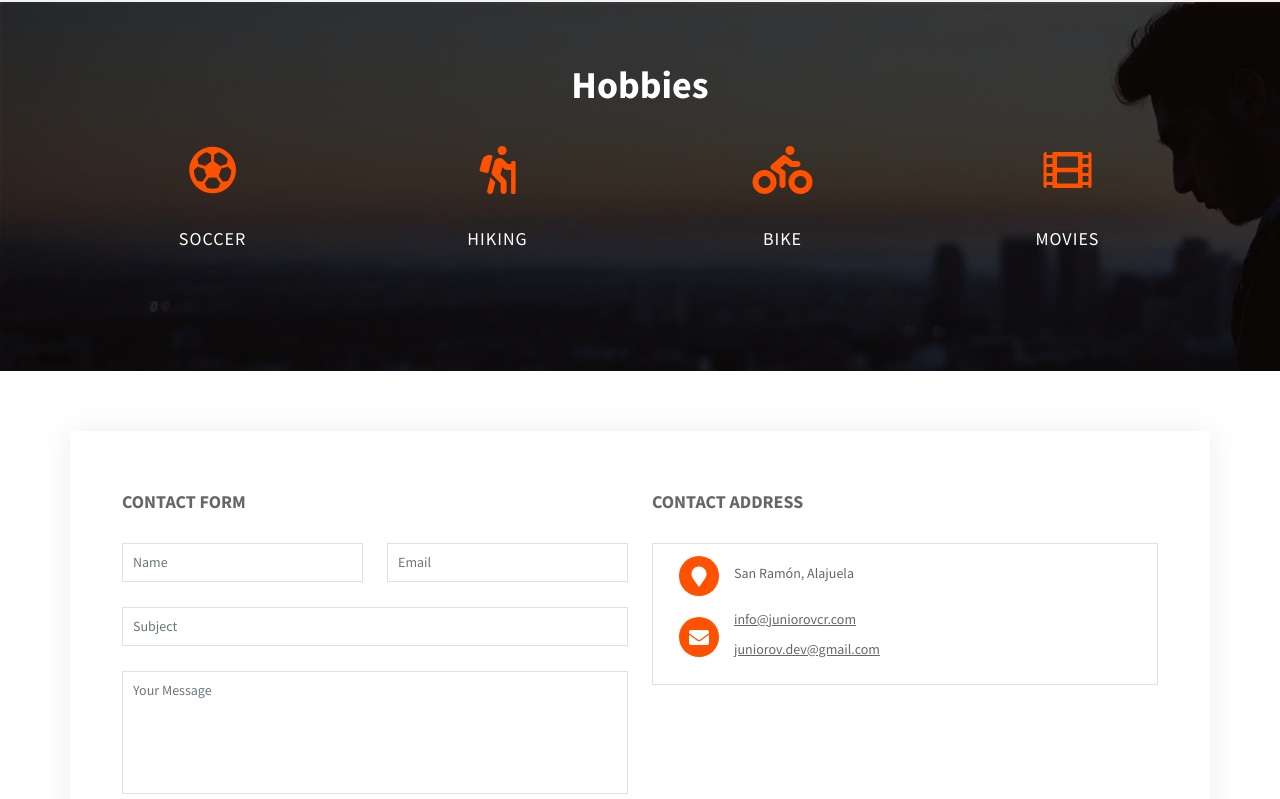
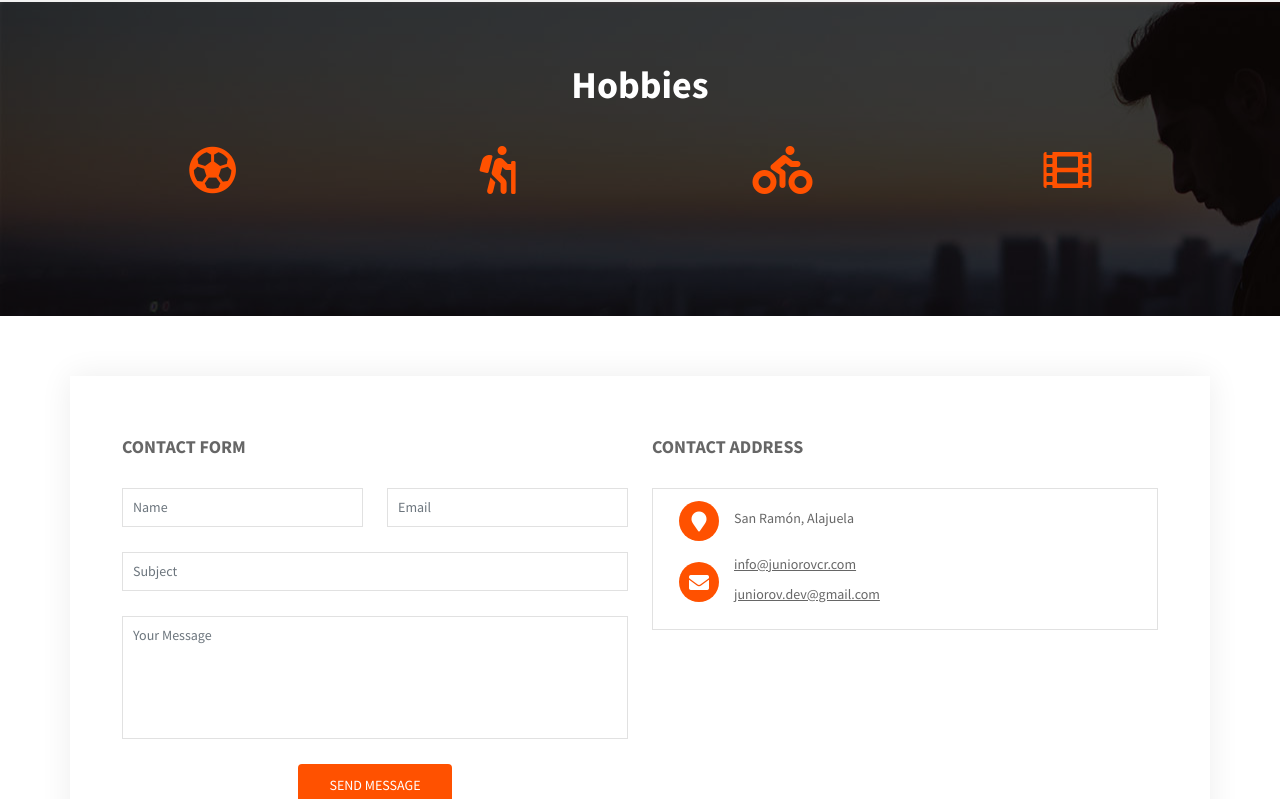
Before and after one commit to juniorov/juniorovcr.com, a React (Create React App) app: page / in a window 1280 px wide. Shown: the part 3492-4291 px from the top of the page. Built offline with nearby package versions, Linux system fonts and the light colour scheme.

Commit message:
Update how to pass info by props

```diff
--- a/src/components/hobbies/Hobbies.js
+++ b/src/components/hobbies/Hobbies.js
@@ -20,7 +20,7 @@ const Hobbies = () => {
                 <div className="row">
                     {
                         hobbies.map((data, index) => (
-                            <CardHobbie hobbie={data.name} icon={data.icon} key={index}  />
+                            <CardHobbie {...data} key={index}  />
                         ))
                     }
                 </div>
--- a/src/components/portfolio/Portfolio.js
+++ b/src/components/portfolio/Portfolio.js
@@ -94,7 +94,7 @@ const Portfolio = () => {
                     <div className="col-12">
                         <div id="portfolio" className="row wrap-portfolio">
                             {cards.map((card, index) => (
-                                <PortfolioCard key={index} image={card.image} link={card.link} keys={card.keys} />
+                                <PortfolioCard key={index} {...card} />
                             ))}
                         </div>
                     </div>
--- a/src/components/services/Services.js
+++ b/src/components/services/Services.js
@@ -31,7 +31,7 @@ const Services = () => {
                 <div className="row">
                     {
                         services.map((data, index) => (
-                            <ServicesItem key={index} icon={data.icon} title={data.title} text={data.text} />
+                            <ServicesItem key={index} {...data} />
                         ))
                     }
                 </div>
```
